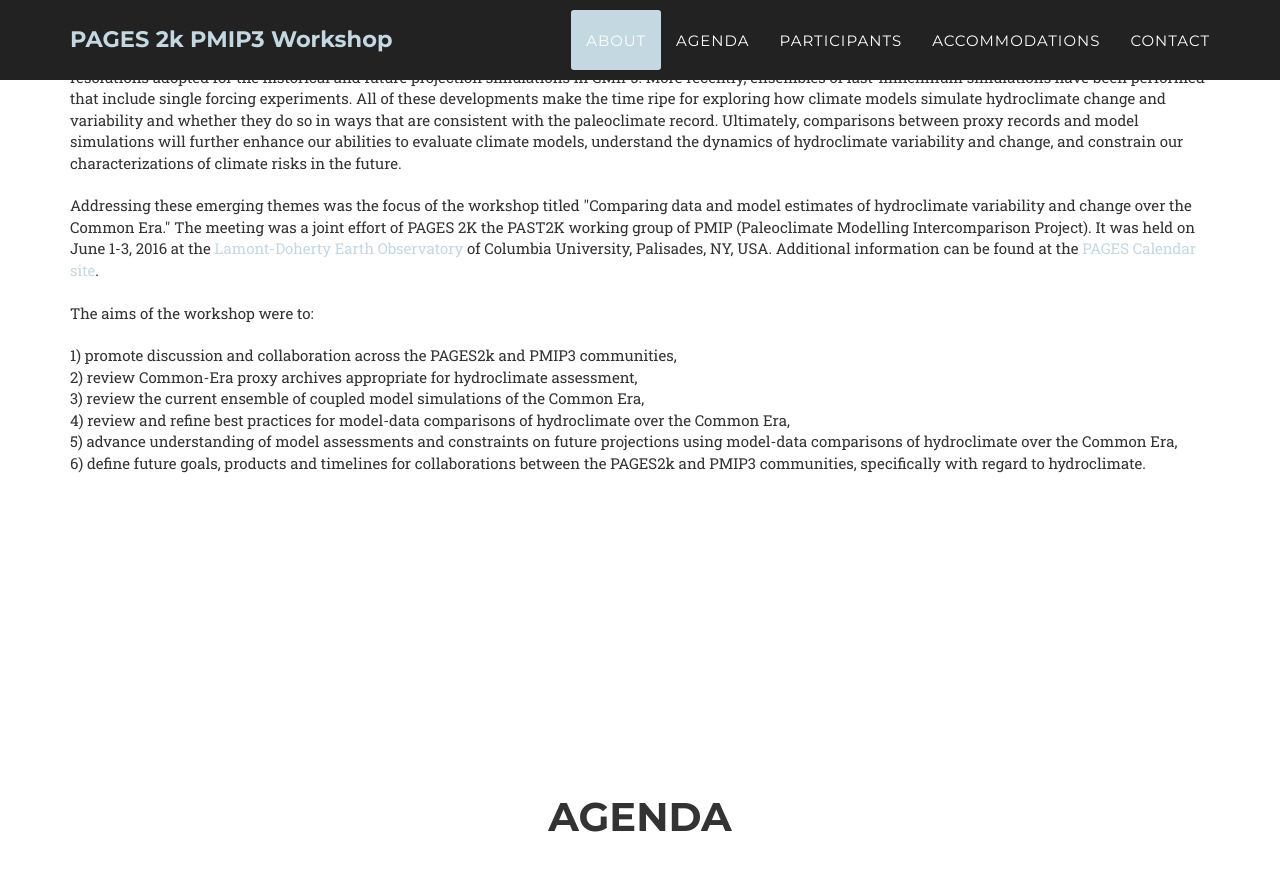
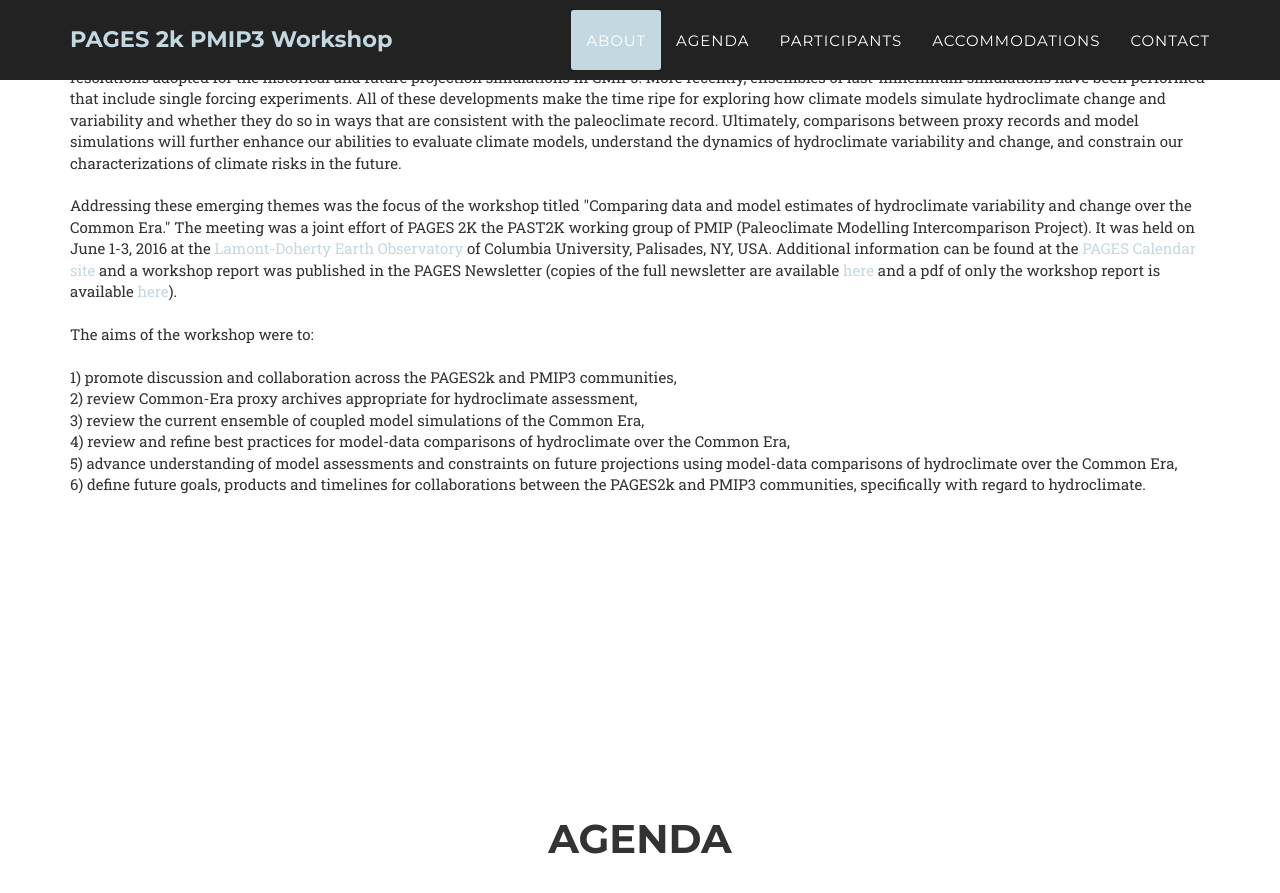
Before and after one commit to pages2kpmip3/pages2kpmip3.github.io, a Jekyll site: the page built from index.html, in a window 1280 px wide and 900 px high, scrolled down 1057 px. Shown: the top 893 px of the window. Built offline with Jekyll 4.4.1, drawn with Linux system fonts in a browser that asks for light colours; some web fonts are replaced.

Commit message:
Update about.html

```diff
--- a/_includes/about.html
+++ b/_includes/about.html
@@ -21,7 +21,7 @@ At the same time, an explosion in the number of last-millennium simulations usin
             </div>
 <div class='row'>
                 <div class="container">
-Addressing these emerging themes was the focus of the workshop titled "Comparing data and model estimates of hydroclimate variability and change over the Common Era." The meeting was a joint effort of PAGES 2K the PAST2K working group of PMIP (Paleoclimate Modelling Intercomparison Project).  It was held on June 1-3, 2016 at the <a href="http://www.ldeo.columbia.edu/">Lamont-Doherty Earth Observatory</a> of Columbia University, Palisades, NY, USA.  Additional information can be found at the <a href="http://pastglobalchanges.org/calendar/past/127-pages/1535-data-model-compare-hydroclimate">PAGES Calendar site</a>.
+Addressing these emerging themes was the focus of the workshop titled "Comparing data and model estimates of hydroclimate variability and change over the Common Era." The meeting was a joint effort of PAGES 2K the PAST2K working group of PMIP (Paleoclimate Modelling Intercomparison Project).  It was held on June 1-3, 2016 at the <a href="http://www.ldeo.columbia.edu/">Lamont-Doherty Earth Observatory</a> of Columbia University, Palisades, NY, USA.  Additional information can be found at the <a href="http://pastglobalchanges.org/calendar/past/127-pages/1535-data-model-compare-hydroclimate">PAGES Calendar site</a> and a workshop report was published in the PAGES Newsletter (copies of the full newsletter are available <a href="http://pastglobalchanges.org/products/pages-magazine/7018-24-1-tipping-points">here</a> and a pdf of only the workshop report is available <a href="http://www.ldeo.columbia.edu/~jsmerdon/pages2kpmip3/PAGESmagazine_2016_Hydro2k.pdf">here</a>).
                 <br><br>
             	</div>
             </div>
```
